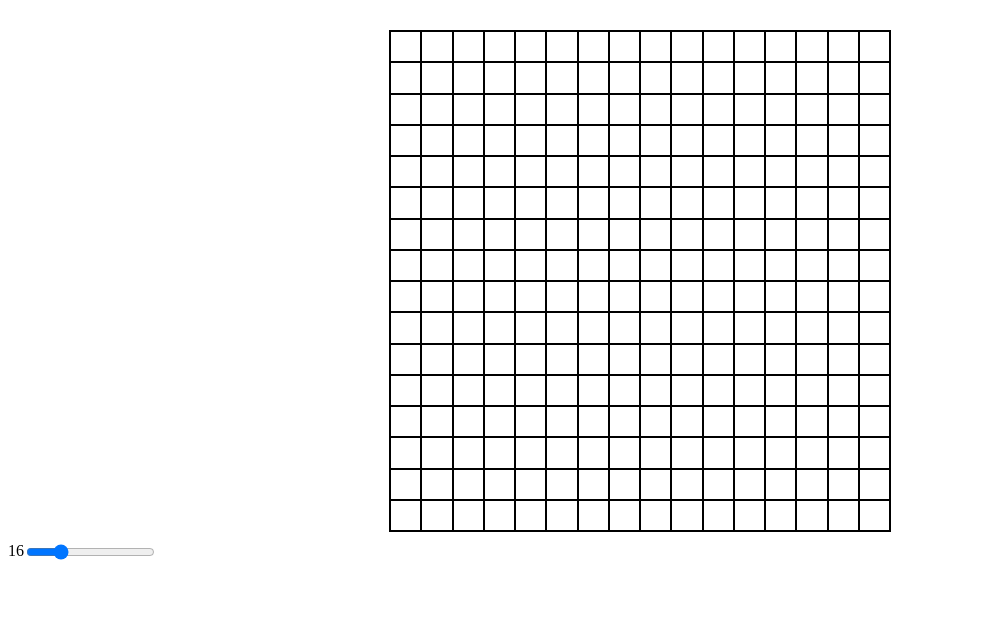
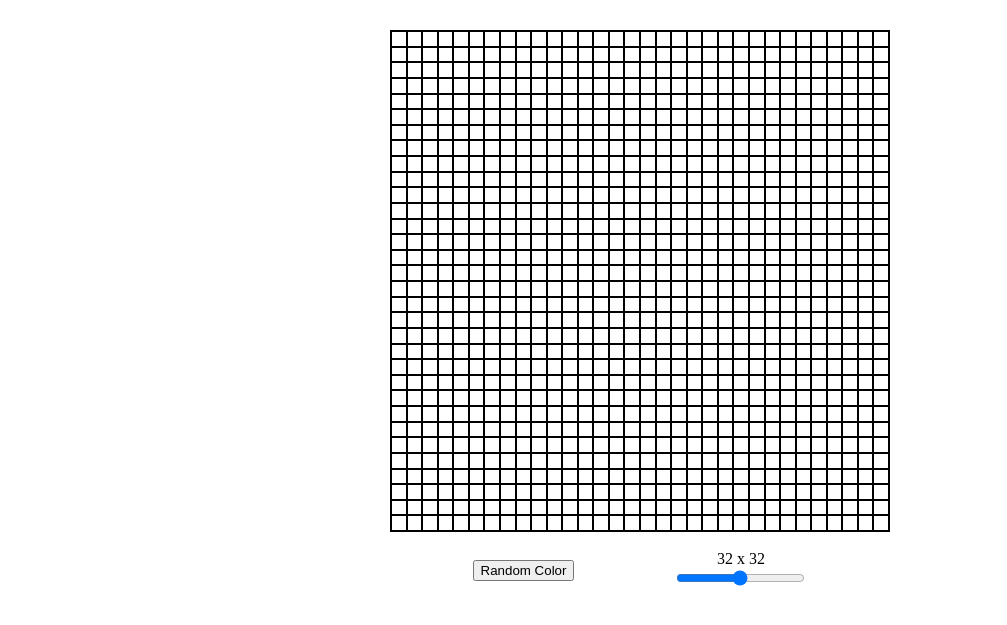
Before and after one commit to yefwal/etch-a-sketch, a plain HTML site: page index.html in a window 1280 px wide. Shown: the part 123-748 px from the top of the page, without its empty margins (0-1007 px from the left). Drawn offline with Linux system fonts and the light colour scheme.

Commit message:
- completed - did the random color extra credit - also turns out I need to get better at "talking to the duck"

```diff
--- a/app.js
+++ b/app.js
@@ -1,18 +1,40 @@
+const sliderValue = document.querySelector("input");
+sliderOutput.textContent = "32 x 32";
+sliderValue.value = 32;
+
+sliderValue.addEventListener("input", (e) => {
+  sliderOutput.textContent = `${e.target.value} x ${e.target.value}`;
+  createGrid(e.target.value);
+});
+
 const grid = document.querySelector("#grid");
 let isDrawing = false;
+let useRandom = false;
 
-const sliderValue = document.querySelector("input");
-sliderOutput.textContent = 16;
-sliderValue.value = 16;
+const random = document.querySelector("#random");
 
-sliderValue.addEventListener("input", (e) => {
-  sliderOutput.textContent = e.target.value;
-  createGrid(e.target.value);
+randomColor = () => {
+  let r = Math.floor(Math.random() * 256);
+  let g = Math.floor(Math.random() * 256);
+  let b = Math.floor(Math.random() * 256);
+
+  let final = `rgb(${r}, ${g}, ${b})`;
+
+  return final;
+};
+
+random.addEventListener("click", () => {
+  useRandom = !useRandom;
+  console.log("Random flag:", useRandom);
 });
 
 changeColor = (e) => {
   if (isDrawing) {
-    e.target.style.backgroundColor = "black";
+    if (useRandom) {
+      e.target.style.backgroundColor = randomColor();
+    } else {
+      e.target.style.backgroundColor = "black";
+    }
   }
 };
 
@@ -23,19 +45,37 @@ createGrid = (size) => {
 
   for (let i = 0; i < size * size; i++) {
     const gridElement = document.createElement("div");
+
     gridElement.addEventListener("click", (e) => {
-      e.target.style.backgroundColor = "black";
+      if (useRandom) {
+        e.target.style.backgroundColor = randomColor();
+      } else {
+        e.target.style.backgroundColor = "black";
+      }
     });
+
+    gridElement.addEventListener("mouseenter", (e) => {
+      if (isDrawing) {
+        if (useRandom) {
+          e.target.style.backgroundColor = randomColor();
+        } else {
+          e.target.style.backgroundColor = "black";
+        }
+      }
+    });
+
     gridElement.addEventListener("mousedown", () => {
       isDrawing = true;
     });
+
     gridElement.addEventListener("mouseup", () => {
       isDrawing = false;
     });
+
     grid.addEventListener("mouseleave", (e) => {
       isDrawing = false;
     });
-    gridElement.addEventListener("mouseenter", changeColor);
+
     gridElement.classList.add("gridElement");
     grid.append(gridElement);
   }
--- a/index.html
+++ b/index.html
@@ -9,13 +9,16 @@
   <body>
     <div class="header">Etch-A-Sketch</div>
 
-    <div class="main">
-      <div id="grid"></div>
-    </div>
+    <div id="gridContainer"><div id="grid"></div></div>
 
-    <div id="sliderContainer">
-      <output id="sliderOutput"></output>
-      <input type="range" value="16" min="1" max="64" />
+    <div id="main">
+      <div id="colorChange">
+        <button id="random">Random Color</button>
+      </div>
+      <div id="slider">
+        <output id="sliderOutput"></output>
+        <input type="range" min="1" max="64" />
+      </div>
     </div>
 
     <script src="app.js" defer></script>
--- a/styles.css
+++ b/styles.css
@@ -1,4 +1,8 @@
 body {
+  display: flex;
+  flex-direction: column;
+  justify-content: center;
+  align-items: center;
   margin: none;
   padding: none;
 }
@@ -11,11 +15,10 @@ body {
   font-size: 100px;
 }
 
-.main {
+#gridContainer {
   display: flex;
-  flex-direction: row;
-  justify-content: center;
-  gap: 100px;
+  max-width: 500px;
+  max-height: 500px;
 }
 
 #grid {
@@ -34,14 +37,23 @@ body {
   border: 0.01px solid black;
 }
 
-#sliderContainer {
+#main {
   display: flex;
-
-  margin-top: 10px;
-  max-width: 150px;
+  flex-direction: row;
+  justify-content: start;
+  gap: 100px;
 }
 
-#sliderOutput {
+#slider {
   display: flex;
-  justify-content: center;
+  flex-direction: column;
+  align-items: center;
+  margin-top: 20px;
 }
+
+#colorChange {
+  display: flex;
+  flex-direction: column;
+  align-items: center;
+  margin-top: 30px;
+}
```
